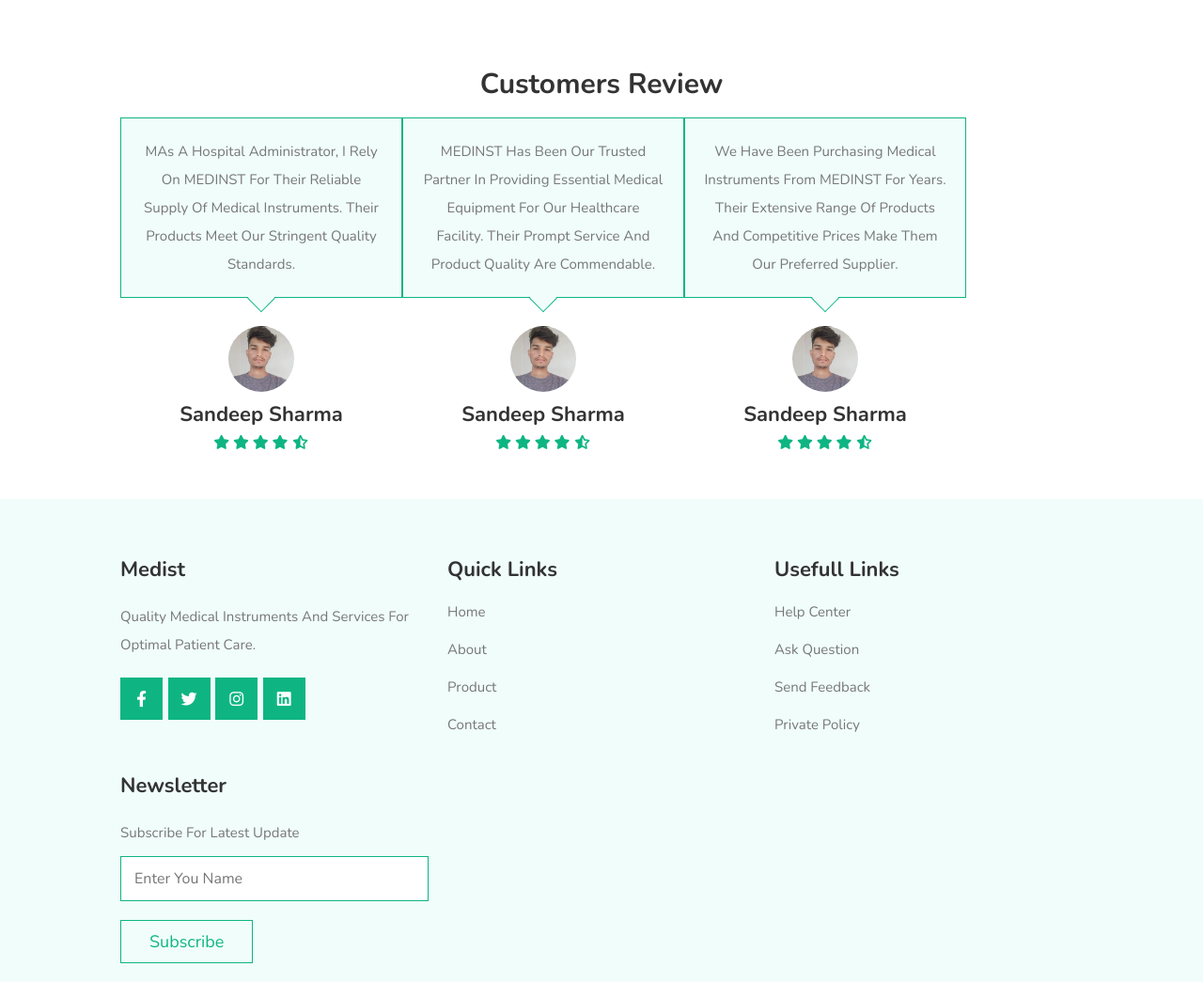
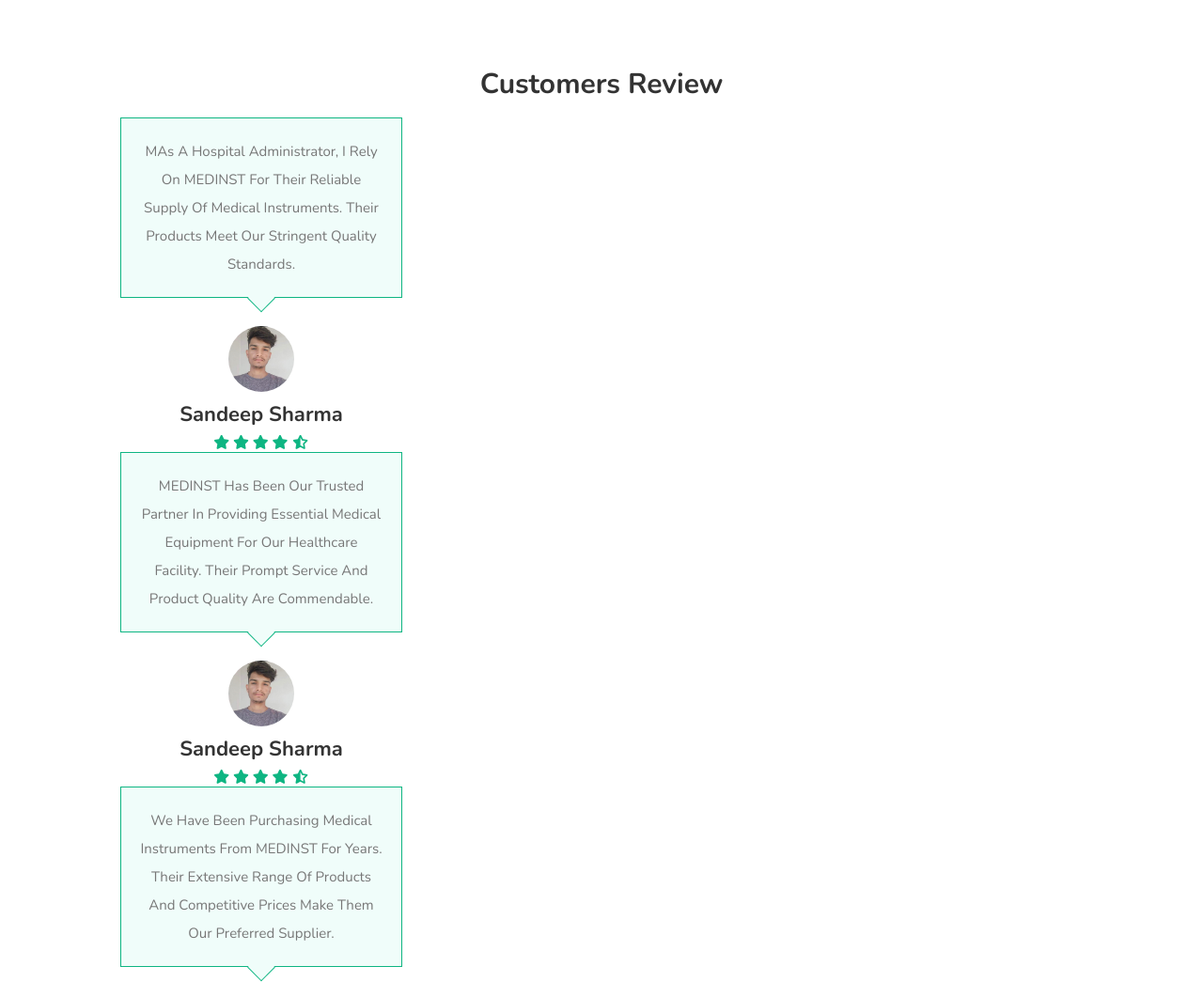
Before and after one commit to Himanshu-sen/medinst.github.io, a plain HTML site: page product.html in a window 1280 px wide. Shown: the part 1720-2765 px from the top of the page at 94% size. Drawn offline with nearby package versions, Linux system fonts and the light colour scheme; a web font is replaced by a local one.

Commit message:
Update product.html

```diff
--- a/product.html
+++ b/product.html
@@ -229,9 +229,9 @@
     <section class="reviews">
         <h1 class="heading">customers review</h1>
 
-        <div class="swiper reviews-slider">
-            <div class="swiper-wrapper">
-                <div class="swiper-slide slide">
+        <div class="reviews-slider">
+            <div class="s">
+                <div class="slide">
                     <div class="relative">
                         <p>MAs a hospital administrator, I rely on MEDINST for their reliable supply of medical instruments. Their products meet our stringent quality standards.</p>
                         <img src="images/sandeep.jpg" alt="">
@@ -249,7 +249,7 @@
 
 
 
-                <div class="swiper-slide slide">
+                <div class="slide">
                     <div class="relative">
                         <p>MEDINST has been our trusted partner in providing essential medical equipment for our healthcare facility. Their prompt service and product quality are commendable.</p>
                         <img src="images/sandeep.jpg" alt="">
@@ -263,7 +263,7 @@
                         </div>
                     </div>
                 </div>
-                <div class="swiper-slide slide">
+                <div class="slide">
                     <div class="relative">
                         <p>We have been purchasing medical instruments from MEDINST for years. Their extensive range of products and competitive prices make them our preferred supplier.</p>
                         <img src="images/sandeep.jpg" alt="">
```
